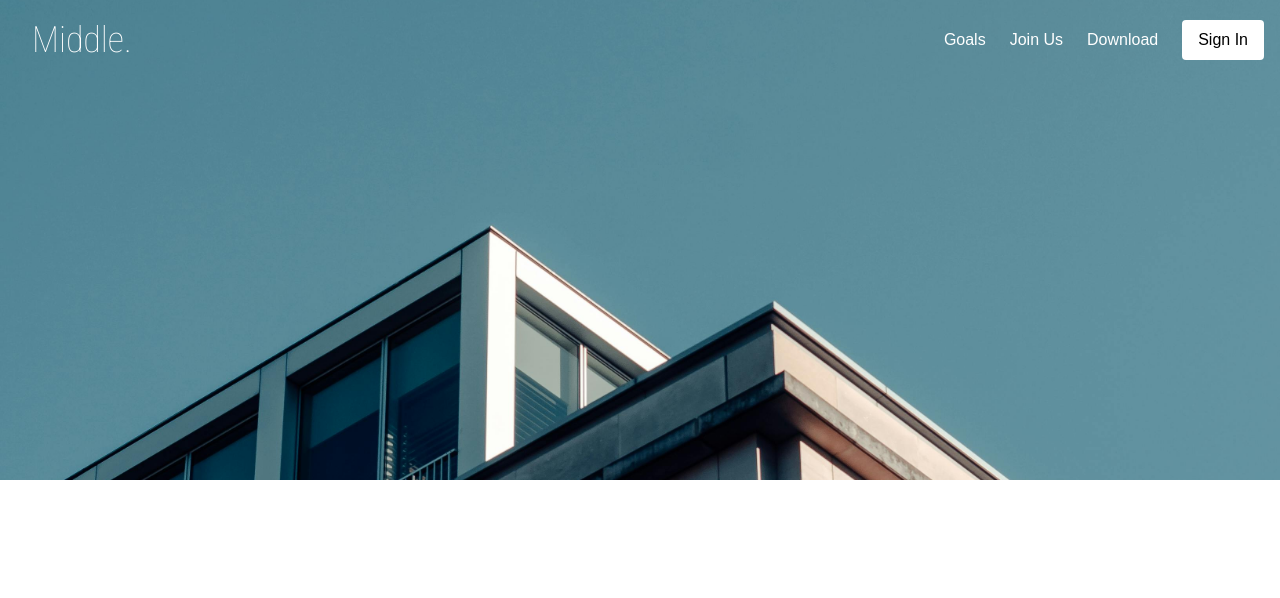
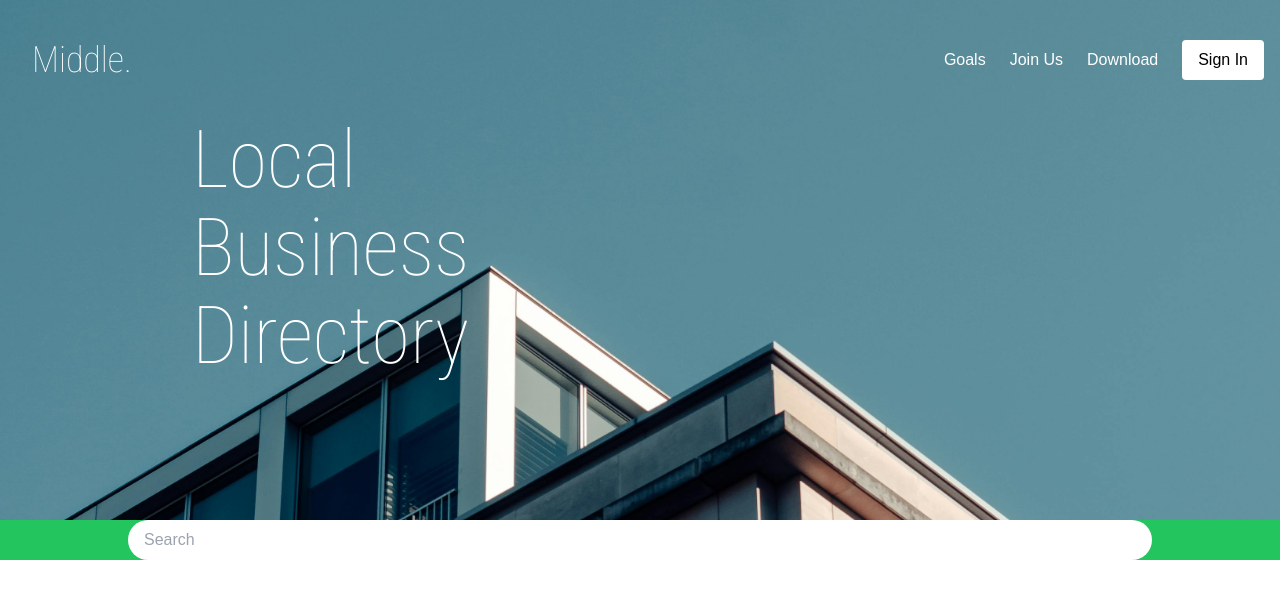
Before and after one commit to blncmusa/middle-webapp, a Next.js app: page / in a window 1280 px wide. Shown: the top 598 px of the page. Built offline with nearby package versions, Linux system fonts and the light colour scheme; a web font is replaced by a local one.

Commit message:
working on tagline and search input

```diff
--- a/src/app/globals.css
+++ b/src/app/globals.css
@@ -22,3 +22,11 @@ body {
   background: var(--background);
   font-family: Arial, Helvetica, sans-serif;
 }
+
+.tagline {
+  font-family: 'Roboto Condensed', sans-serif;
+  font-size: 5rem;
+  font-weight: 100;
+  line-height: 1;
+  color: white;
+}
--- /dev/null
+++ b/src/components/homepage/Search.tsx
@@ -0,0 +1,9 @@
+export default function Search() {
+  return (
+    <div className="flex w-full bg-green-500 justify-center items-center">
+        <div className="flex flex-col gap-2 w-[80%]">
+            <input type="text" placeholder="Search" className="px-4 py-2 rounded-full" />
+        </div>
+    </div>
+  );
+}
--- a/src/components/homepage/header.tsx
+++ b/src/components/homepage/header.tsx
@@ -2,9 +2,9 @@
 
 import { useEffect, useState } from "react";
 import { useRouter } from "next/navigation";
-
+import Search from "./Search";
 export default function Header() {
-  const [isImageLoaded, setIsImageLoaded] = useState(false);
+  const [isPageReady, setIsPageReady] = useState(false);
   const router = useRouter();
 
   useEffect(() => {
@@ -12,18 +12,23 @@ export default function Header() {
     const img = new Image();
     img.src = "/assets/images/cov.jpg";
     img.onload = () => {
-      setIsImageLoaded(true); // Set image loaded to true
+      // Wait a little after the image loads to ensure everything renders together
+      setTimeout(() => {
+        setIsPageReady(true);
+      }, 500); // Adjust delay as needed
     };
   }, []);
 
   return (
     <div
-      className={`h-[60%] w-full bg-cover bg-center transition-opacity duration-500 ${
-        isImageLoaded ? "opacity-100" : "opacity-0"
+      className={`h-[70%] w-full bg-cover bg-center transition-opacity duration-700 relative ${
+        isPageReady ? "opacity-100" : "opacity-0"
       }`}
       style={{ backgroundImage: "url('/assets/images/cov.jpg')" }}
     >
-      <header className="flex w-full justify-between items-center h-[10%] py-10 px-4">
+      {isPageReady && (
+        <div className="">
+          <header className="flex w-full justify-between items-center h-[10%] py-10 px-4 transition-opacity duration-500 opacity-100">
             <div className="pl-4">
               <h1
                 className="font-roboto text-4xl font-thin cursor-pointer text-white"
@@ -33,7 +38,7 @@ export default function Header() {
               </h1>
             </div>
             <div className="flex gap-6 text-white items-center">
-          <div className="flex gap-6 text-white text-md ">
+              <div className="flex gap-6 text-white text-md">
                 <p className="cursor-pointer">Goals</p>
                 <p className="cursor-pointer">Join Us</p>
                 <p className="cursor-pointer">Download</p>
@@ -42,10 +47,28 @@ export default function Header() {
                 className="bg-white text-black py-2 px-4 rounded hover:bg-black hover:text-white transition-all duration-300"
                 onClick={() => router.push("/login")}
               >
-            Sign In
+                <p className="duration-300 transition-all">Sign In</p>
               </button>
             </div>
           </header>
+          <main className="flex flex-col gap-4 w-full justify-center items-start px-[15%] font-thin">
+            <div className="flex flex-col gap-2">
+              <p className="tagline">
+                Local
+              </p>
+              <p className="tagline">
+                Business
+              </p>
+              <p className="tagline">
+                Directory
+              </p>
+            </div>
+          </main>
+          <div className="absolute bottom-0 w-full">
+            <Search />
+          </div>
+        </div>
+      )}
     </div>
   );
 }
```
Lines whose indentation alone changed are shown as unchanged.
